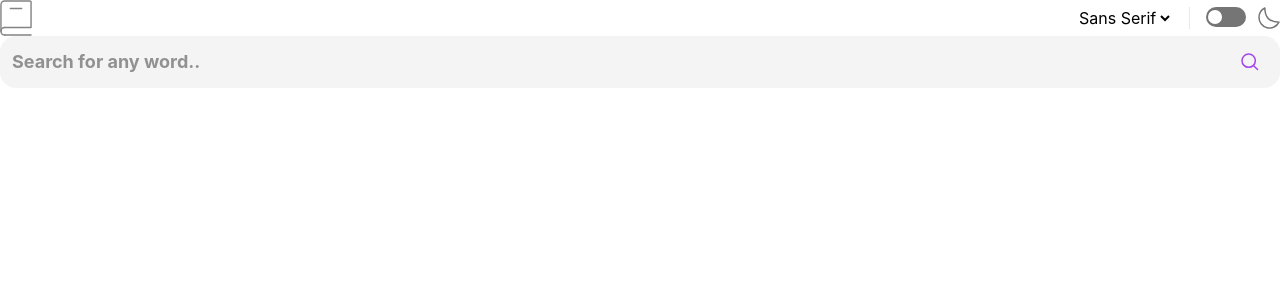
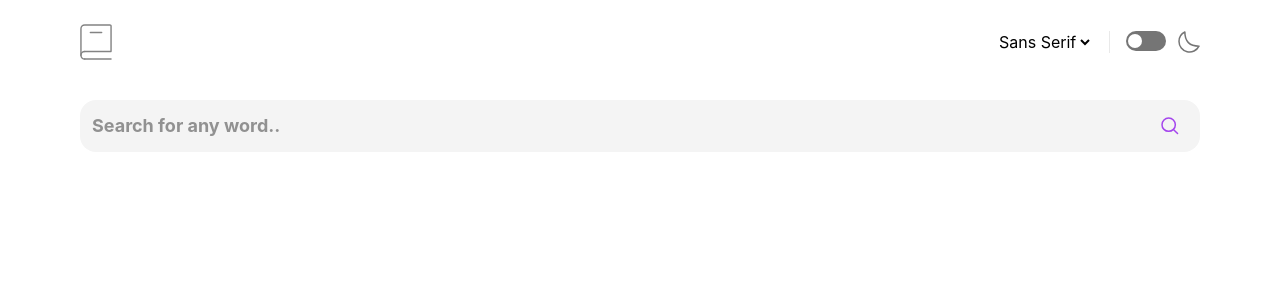
Before and after one commit to ZTanvir/fem-dictonary-app, a React (Vite) app: page / in a window 1280 px wide. Shown: the top 300 px of the page. Built offline with nearby package versions, Linux system fonts and the light colour scheme; no server answers.

Commit message:
add container to app

```diff
--- a/src/App.tsx
+++ b/src/App.tsx
@@ -6,6 +6,7 @@ import type { ErrorMsgResponse } from "./utils/types";
 import Loading from "./components/Loading";
 import ErrorMessage from "./components/ErrorMessage";
 import SearchResult from "./components/SearchResult";
+import Container from "./components/Container";
 
 const apiUrl = import.meta.env.VITE_DICTIONARY_API;
 
@@ -38,7 +39,8 @@ function App() {
   };
 
   return (
-    <>
+    <main>
+      <Container>
         <Header />
         <SearchWordForm handleSearchWord={handleSearchWord} />
 
@@ -50,7 +52,8 @@ function App() {
 
         {error && <ErrorMessage title={error.title} message={error.message} />}
         {wordData.length > 0 && <SearchResult result={wordData} />}
-    </>
+      </Container>
+    </main>
   );
 }
 
--- /dev/null
+++ b/src/components/Container.tsx
@@ -0,0 +1,7 @@
+type ContainerProps = {
+  children: React.ReactNode;
+};
+
+export default function Container({ children }: ContainerProps) {
+  return <div className="mx-auto px-4 py-6 md:max-w-6xl">{children}</div>;
+}
--- a/src/components/MeaningList.tsx
+++ b/src/components/MeaningList.tsx
@@ -22,7 +22,7 @@ function Meaning({ partOfSpeech, definitions, synonyms, antonyms }: Meaning) {
         <div className="mt-14">
           <span className="text-solid-gray mr-4">Synonyms</span>
           {synonyms.map((synonym, index, array) => (
-            <span className="text-fantasia font-semibold">
+            <span key={index} className="text-fantasia font-semibold">
               {synonym}
               {index === array.length - 1 ? "." : ", "}
             </span>
--- a/src/components/SearchResult.tsx
+++ b/src/components/SearchResult.tsx
@@ -8,10 +8,9 @@ interface SearchResultProps {
 }
 
 export default function SearchResult({ result }: SearchResultProps) {
-  console.log(result);
   const phonetic = result[0];
   return (
-    <div className="space-y-6">
+    <div className="mt-8 space-y-6">
       <Phonetics
         word={phonetic.word}
         phonetic={phonetic.phonetic}
--- a/src/components/SearchWordForm.tsx
+++ b/src/components/SearchWordForm.tsx
@@ -14,7 +14,7 @@ export default function SearchWordForm({
     handleSearchWord(word);
   };
   return (
-    <form onSubmit={handleSubmitForm} className="relative">
+    <form onSubmit={handleSubmitForm} className="relative mt-10">
       <input
         value={word}
         onChange={(e) => setWord(e.target.value)}
```
Lines whose indentation alone changed are shown as unchanged.
